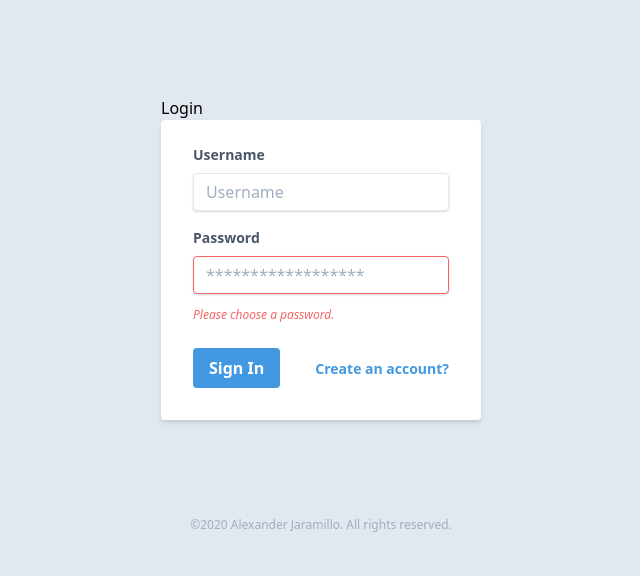
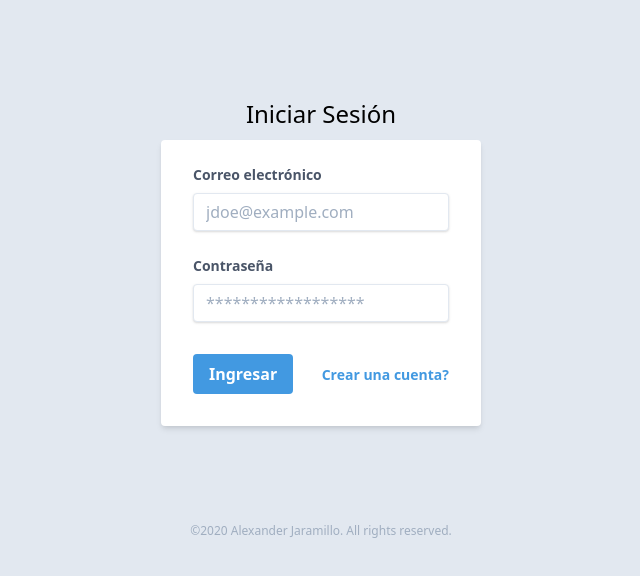
Before and after one commit to alexunjm/TODO-list-angular, an Angular app: page /home in a window 1280 px wide. Shown: the top 576 px of the page, without its empty margins (319-959 px from the left). Built offline with nearby package versions, Linux system fonts and the light colour scheme.

Commit message:
some validations

```diff
--- a/src/app/pages/no-auth/home/components/login/login.component.html
+++ b/src/app/pages/no-auth/home/components/login/login.component.html
@@ -1,26 +1,41 @@
 <div class="w-full max-w-xs mx-auto my-24">
-  <h1>Login</h1>
+  <h1 class="text-2xl text-center mx-4 my-2">Iniciar Sesión</h1>
   <form class="bg-white shadow-md rounded px-8 pt-6 pb-8 mb-4">
     <div class="mb-4">
-      <label class="block text-gray-700 text-sm font-bold mb-2" for="username">
-        Username
+      <label class="block text-gray-700 text-sm font-bold mb-2" for="email">
+        Correo electrónico
       </label>
-      <input class="shadow appearance-none border rounded w-full py-2 px-3 text-gray-700 leading-tight focus:outline-none focus:shadow-outline" id="username" type="text" placeholder="Username">
+      <input class="shadow appearance-none border rounded w-full py-2 px-3 text-gray-700 mb-2 leading-tight focus:outline-none focus:shadow-outline"
+        id="email"
+        placeholder="jdoe@example.com"
+        type="email"
+        [ngClass]="{'border-red-500': !valid.email && !user.email}"
+        [value]="user.email"
+        (input)="user.email = $event.target.value">
+      <p class="text-red-500 text-xs italic" *ngIf="!valid.email && !user.email">Por favor, escribe tu correo electrónico.</p>
     </div>
     <div class="mb-6">
       <label class="block text-gray-700 text-sm font-bold mb-2" for="password">
-        Password
+        Contraseña
       </label>
-      <input class="shadow appearance-none border border-red-500 rounded w-full py-2 px-3 text-gray-700 mb-3 leading-tight focus:outline-none focus:shadow-outline" id="password" type="password" placeholder="******************">
-      <p class="text-red-500 text-xs italic">Please choose a password.</p>
+      <input class="shadow appearance-none border rounded w-full py-2 px-3 text-gray-700 mb-2 leading-tight focus:outline-none focus:shadow-outline"
+        id="password"
+        placeholder="******************"
+        type="password"
+        [ngClass]="{'border-red-500': !valid.pass && !user.pass}"
+        [value]="user.pass"
+        (input)="user.pass = $event.target.value">
+      <p class="text-red-500 text-xs italic" *ngIf="!valid.pass && !user.pass">Por favor, escribe tu contraseña.</p>
     </div>
     <div class="flex items-center justify-between">
-      <button class="bg-blue-500 hover:bg-blue-700 text-white font-bold py-2 px-4 rounded focus:outline-none focus:shadow-outline" type="button">
-        Sign In
+      <button class="bg-blue-500 hover:bg-blue-700 text-white font-bold py-2 px-4 rounded focus:outline-none focus:shadow-outline"
+        type="button"
+        (click)="signIn()">
+        Ingresar
       </button>
       <a class="inline-block align-baseline font-bold text-sm text-blue-500 hover:text-blue-800 cursor-pointer"
         (click)="hideLoginClick()">
-        Create an account?
+        Crear una cuenta?
       </a>
     </div>
   </form>
--- a/src/app/pages/no-auth/home/components/login/login.component.ts
+++ b/src/app/pages/no-auth/home/components/login/login.component.ts
@@ -7,7 +7,11 @@ import { Component, OnInit, Output, EventEmitter } from '@angular/core';
 })
 export class LoginComponent implements OnInit {
 
-  constructor() { }
+  valid: {name: boolean, email: boolean, pass: boolean, all: boolean} = {name: true, email: true, pass: true, all: true};
+  user: {name?: string, email?: string, pass?: string} = {name: '', email: '', pass: ''};
+
+  constructor() {
+  }
 
   @Output()
   hideLogin: EventEmitter<any> = new EventEmitter<any>();
@@ -18,4 +22,24 @@ export class LoginComponent implements OnInit {
 
   ngOnInit(): void {
   }
+
+  signIn() {
+    this.valid.all = true;
+    // tslint:disable-next-line: max-line-length
+    const validEmailRegex = RegExp(/^(?:[a-z0-9!#$%&'*+/=?^_`{|}~-]+(?:\.[a-z0-9!#$%&'*+/=?^_`{|}~-]+)*|"(?:[\x01-\x08\x0b\x0c\x0e-\x1f\x21\x23-\x5b\x5d-\x7f]|\\[\x01-\x09\x0b\x0c\x0e-\x7f])*")@(?:(?:[a-z0-9](?:[a-z0-9-]*[a-z0-9])?\.)+[a-z0-9](?:[a-z0-9-]*[a-z0-9])?|\[(?:(?:25[0-5]|2[0-4][0-9]|[01]?[0-9][0-9]?)\.){3}(?:25[0-5]|2[0-4][0-9]|[01]?[0-9][0-9]?|[a-z0-9-]*[a-z0-9]:(?:[\x01-\x08\x0b\x0c\x0e-\x1f\x21-\x5a\x53-\x7f]|\\[\x01-\x09\x0b\x0c\x0e-\x7f])+)\])$/i)
+    if (!validEmailRegex.test(this.user.email)) {
+      this.valid.email = false;
+      this.valid.all = false;
+    }
+    if (!(this.user.pass && this.user.pass.length > 0)) {
+      this.valid.pass = false;
+      this.valid.all = false;
+    }
+
+    if (this.valid.all) {
+      console.log('puede iniciar');
+    } else {
+      console.log('------NO puede iniciar');
+    }
+  }
 }
--- a/src/app/pages/no-auth/home/components/sign-up/sign-up.component.html
+++ b/src/app/pages/no-auth/home/components/sign-up/sign-up.component.html
@@ -1,5 +1,52 @@
-
+<div class="w-full max-w-xs mx-auto my-24">
+  <h1 class="text-2xl text-center mx-4 my-2">Regístrate!</h1>
+  <form class="bg-white shadow-md rounded px-8 pt-6 pb-8 mb-4">
+    <div class="mb-4">
+      <label class="block text-gray-700 text-sm font-bold mb-2" for="name">
+        Nombre
+      </label>
+      <input class="shadow appearance-none border border-red-500 rounded w-full py-2 px-3 text-gray-700 leading-tight focus:outline-none focus:shadow-outline"
+        id="name"
+        type="text"
+        placeholder="John Doe"
+        [ngClass]="{'border-red-500': !valid.name && !user.name}"
+        (input)="user.name = $event.target.value">
+      <p class="text-red-500 text-xs italic" *ngIf="!valid.name && !user.name">Por favor ingresa tu nombre.</p>
+    </div>
+    <div class="mb-4">
+      <label class="block text-gray-700 text-sm font-bold mb-2" for="email">
+        Correo electrónico
+      </label>
+      <input class="shadow appearance-none border border-red-500 rounded w-full py-2 px-3 text-gray-700 leading-tight focus:outline-none focus:shadow-outline"
+        id="email"
+        type="email"
+        placeholder="jdoe@example.com"
+        [ngClass]="{'border-red-500': !valid.email && !user.email}"
+        (input)="user.email = $event.target.value">
+      <p class="text-red-500 text-xs italic" *ngIf="!valid.email && !user.email">Por favor ingresa tu correo electrónico.</p>
+    </div>
+    <div class="mb-6">
+      <label class="block text-gray-700 text-sm font-bold mb-2" for="password">
+        Contraseña
+      </label>
+      <input class="shadow appearance-none border border-red-500 rounded w-full py-2 px-3 text-gray-700 mb-3 leading-tight focus:outline-none focus:shadow-outline"
+        id="password"
+        type="password"
+        placeholder="******************"
+        [ngClass]="{'border-red-500': !valid.pass && !user.pass}"
+        (input)="user.pass = $event.target.value">
+      <p class="text-red-500 text-xs italic" *ngIf="!valid.pass && !user.pass">Por favor elige una contraseña.</p>
+    </div>
+    <div class="flex items-center justify-between">
+      <button class="bg-blue-500 hover:bg-blue-700 text-white font-bold py-2 px-4 rounded focus:outline-none focus:shadow-outline"
+        type="button"
+        (click)="signIn()">
+        Ingresar
+      </button>
       <a class="inline-block align-baseline font-bold text-sm text-blue-500 hover:text-blue-800 cursor-pointer"
         (click)="hideSignUpClick()">
-        Login
+        Ya tienes una cuenta?
       </a>
+    </div>
+  </form>
+</div>
--- a/src/app/pages/no-auth/home/components/sign-up/sign-up.component.ts
+++ b/src/app/pages/no-auth/home/components/sign-up/sign-up.component.ts
@@ -7,7 +7,11 @@ import { Component, OnInit, Output, EventEmitter } from '@angular/core';
 })
 export class SignUpComponent implements OnInit {
 
-  constructor() { }
+  valid: {name: boolean, email: boolean, pass: boolean, all: boolean} = {name: true, email: true, pass: true, all: true};
+  user: {name?: string, email?: string, pass?: string} = {name: '', email: '', pass: ''};
+
+  constructor() {
+  }
 
   @Output()
   hideSignUp: EventEmitter<any> = new EventEmitter<any>();
@@ -19,4 +23,28 @@ export class SignUpComponent implements OnInit {
   ngOnInit(): void {
   }
 
+  signIn() {
+    this.valid.all = true;
+    // tslint:disable-next-line: max-line-length
+    const validEmailRegex = RegExp(/^(?:[a-z0-9!#$%&'*+/=?^_`{|}~-]+(?:\.[a-z0-9!#$%&'*+/=?^_`{|}~-]+)*|"(?:[\x01-\x08\x0b\x0c\x0e-\x1f\x21\x23-\x5b\x5d-\x7f]|\\[\x01-\x09\x0b\x0c\x0e-\x7f])*")@(?:(?:[a-z0-9](?:[a-z0-9-]*[a-z0-9])?\.)+[a-z0-9](?:[a-z0-9-]*[a-z0-9])?|\[(?:(?:25[0-5]|2[0-4][0-9]|[01]?[0-9][0-9]?)\.){3}(?:25[0-5]|2[0-4][0-9]|[01]?[0-9][0-9]?|[a-z0-9-]*[a-z0-9]:(?:[\x01-\x08\x0b\x0c\x0e-\x1f\x21-\x5a\x53-\x7f]|\\[\x01-\x09\x0b\x0c\x0e-\x7f])+)\])$/i)
+    if (!validEmailRegex.test(this.user.email)) {
+      this.valid.email = false;
+      this.valid.all = false;
+    }
+    if (!(this.user.name && this.user.name.length > 0)) {
+      this.valid.name = false;
+      this.valid.all = false;
+    }
+    if (!(this.user.pass && this.user.pass.length > 0)) {
+      this.valid.pass = false;
+      this.valid.all = false;
+    }
+
+    if (this.valid.all) {
+      console.log('puede iniciar');
+    } else {
+      console.log('------NO puede iniciar');
+    }
+  }
+
 }
--- a/src/app/pages/no-auth/home/home.component.html
+++ b/src/app/pages/no-auth/home/home.component.html
@@ -1,4 +1,6 @@
 <div class="container mx-auto">
+  <span class="static border-red-500 hidden"></span>
+
   <app-login *ngIf="!signUp" (hideLogin)="signUp = true"></app-login>
   <app-sign-up *ngIf="signUp" (hideSignUp)="signUp = false"></app-sign-up>
 
```
